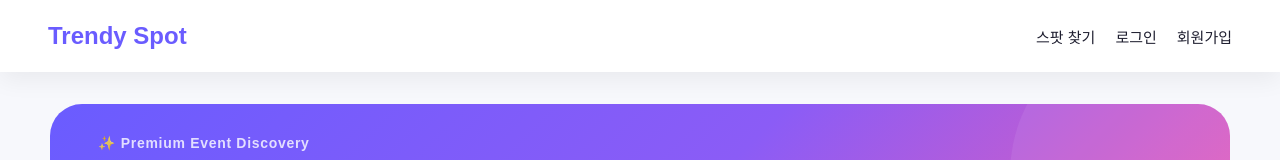
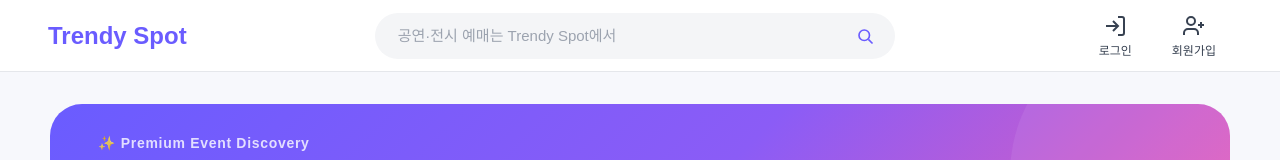
Before and after one commit to TrendySpot/frontend, a React (Create React App) app: page / in a window 1280 px wide. Shown: the top 160 px of the page. Built offline with nearby package versions, Linux system fonts and the light colour scheme; no server answers; a web font is replaced by a local one.

Commit message:
feat: 헤더 리디자인 및 검색 키워드 연동

```diff
--- a/src/components/layout/Header.css
+++ b/src/components/layout/Header.css
@@ -8,38 +8,101 @@
   position: sticky;
   top: 0;
   z-index: 20;
-  box-shadow: 0 8px 24px rgba(0, 0, 0, 0.06);
+  border-bottom: 1px solid #e5e7eb;
+  gap: 32px;
 }
 
+/* 로고 */
 .logo {
   font-size: 24px;
   font-weight: 900;
   color: #6a5cff;
+  white-space: nowrap;
+  flex-shrink: 0;
 }
 
+/* 검색창 */
+.header-search {
+  flex: 1;
+  max-width: 520px;
+  display: flex;
+  align-items: center;
+  background: #f4f5f7;
+  border-radius: 999px;
+  padding: 0 20px;
+  gap: 10px;
+  height: 46px;
+  border: 1.5px solid transparent;
+  transition: border-color 0.15s;
+}
+
+.header-search:focus-within {
+  border-color: #6a5cff;
+  background: white;
+}
+
+.header-search input {
+  flex: 1;
+  border: none;
+  background: transparent;
+  font-size: 15px;
+  color: #1e1e2f;
+  outline: none;
+  font-family: inherit;
+}
+
+.header-search input::placeholder {
+  color: #9ca3af;
+}
+
+.search-btn {
+  border: none;
+  background: transparent;
+  cursor: pointer;
+  color: #6a5cff;
+  display: flex;
+  align-items: center;
+  padding: 0;
+  flex-shrink: 0;
+}
+
+/* 우측 메뉴 */
 .nav {
   display: flex;
   align-items: center;
-  gap: 20px;
+  gap: 8px;
+  flex-shrink: 0;
 }
 
-.nav a {
-  font-size: 15px;
+.nav-icon-item {
+  display: flex;
+  flex-direction: column;
+  align-items: center;
+  gap: 3px;
+  padding: 6px 16px;
+  color: #374151;
+  font-size: 12px;
   font-weight: 500;
-  color: #1e1e2f;
-  transition: color 0.15s;
+  text-decoration: none;
+  border-radius: 8px;
+  transition:
+    color 0.15s,
+    background 0.15s;
+  cursor: pointer;
 }
 
-.nav a:hover { color: #6a5cff; }
+.nav-icon-item svg {
+  width: 24px;
+  height: 24px;
+}
 
-.nav button {
-  border: 0;
+.nav-icon-item:hover {
+  color: #6a5cff;
+  background: #f0eeff;
+}
+
+.nav-btn {
+  border: none;
   background: transparent;
-  font-size: 15px;
-  font-weight: 500;
-  color: #1e1e2f;
-  cursor: pointer;
   font-family: inherit;
 }
-
-.nav button:hover { color: #6a5cff; }
--- a/src/components/layout/Header.jsx
+++ b/src/components/layout/Header.jsx
@@ -1,3 +1,4 @@
+import { useState } from "react";
 import { Link, useNavigate } from "react-router-dom";
 import { useAuth } from "../../context/AuthContext";
 import { useWishlist } from "../../context/WishlistContext";
@@ -8,29 +9,133 @@ const Header = () => {
   const navigate = useNavigate();
   const { member, isLoggedIn, logout } = useAuth();
   const { clear } = useWishlist();
+  const [searchValue, setSearchValue] = useState("");
 
   const handleLogout = async () => {
-    try { await AxiosApi.logout(); } catch {}
+    try {
+      await AxiosApi.logout();
+    } catch {}
     logout();
     clear();
     navigate("/");
   };
 
+  const handleSearch = (e) => {
+    e.preventDefault();
+    const params = new URLSearchParams();
+    if (searchValue.trim()) params.set("keyword", searchValue.trim());
+    navigate(params.toString() ? `/search?${params}` : "/search");
+  };
+
   return (
     <header className="header">
-      <Link to="/" className="logo">Trendy Spot</Link>
+      <Link to="/" className="logo">
+        Trendy Spot
+      </Link>
+
+      <form className="header-search" onSubmit={handleSearch}>
+        <input
+          type="text"
+          placeholder="공연·전시 예매는 Trendy Spot에서"
+          value={searchValue}
+          onChange={(e) => setSearchValue(e.target.value)}
+        />
+        <button type="submit" className="search-btn" aria-label="검색">
+          <svg
+            width="18"
+            height="18"
+            viewBox="0 0 24 24"
+            fill="none"
+            stroke="currentColor"
+            strokeWidth="2.2"
+          >
+            <circle cx="11" cy="11" r="7" />
+            <line x1="16.5" y1="16.5" x2="22" y2="22" />
+          </svg>
+        </button>
+      </form>
+
       <nav className="nav">
-        <Link to="/search">스팟 찾기</Link>
         {isLoggedIn ? (
           <>
-            <Link to="/mypage">{member?.nickname || "마이페이지"}</Link>
-            {member?.role === "ROLE_ADMIN" && <Link to="/admin">관리자</Link>}
-            <button onClick={handleLogout}>로그아웃</button>
+            <Link to="/mypage" className="nav-icon-item">
+              <svg
+                width="24"
+                height="24"
+                viewBox="0 0 24 24"
+                fill="none"
+                stroke="currentColor"
+                strokeWidth="2"
+              >
+                <path d="M20 21v-2a4 4 0 0 0-4-4H8a4 4 0 0 0-4 4v2" />
+                <circle cx="12" cy="7" r="4" />
+              </svg>
+              <span>마이</span>
+            </Link>
+            {member?.role === "ROLE_ADMIN" && (
+              <Link to="/admin" className="nav-icon-item">
+                <svg
+                  width="24"
+                  height="24"
+                  viewBox="0 0 24 24"
+                  fill="none"
+                  stroke="currentColor"
+                  strokeWidth="2"
+                >
+                  <path d="M12 2l3.09 6.26L22 9.27l-5 4.87 1.18 6.88L12 17.77l-6.18 3.25L7 14.14 2 9.27l6.91-1.01L12 2z" />
+                </svg>
+                <span>관리자</span>
+              </Link>
+            )}
+            <button onClick={handleLogout} className="nav-icon-item nav-btn">
+              <svg
+                width="24"
+                height="24"
+                viewBox="0 0 24 24"
+                fill="none"
+                stroke="currentColor"
+                strokeWidth="2"
+              >
+                <path d="M9 21H5a2 2 0 0 1-2-2V5a2 2 0 0 1 2-2h4" />
+                <polyline points="16 17 21 12 16 7" />
+                <line x1="21" y1="12" x2="9" y2="12" />
+              </svg>
+              <span>로그아웃</span>
+            </button>
           </>
         ) : (
           <>
-            <Link to="/login">로그인</Link>
-            <Link to="/signup">회원가입</Link>
+            <Link to="/login" className="nav-icon-item">
+              <svg
+                width="24"
+                height="24"
+                viewBox="0 0 24 24"
+                fill="none"
+                stroke="currentColor"
+                strokeWidth="2"
+              >
+                <path d="M15 3h4a2 2 0 0 1 2 2v14a2 2 0 0 1-2 2h-4" />
+                <polyline points="10 17 15 12 10 7" />
+                <line x1="15" y1="12" x2="3" y2="12" />
+              </svg>
+              <span>로그인</span>
+            </Link>
+            <Link to="/signup" className="nav-icon-item">
+              <svg
+                width="24"
+                height="24"
+                viewBox="0 0 24 24"
+                fill="none"
+                stroke="currentColor"
+                strokeWidth="2"
+              >
+                <path d="M16 21v-2a4 4 0 0 0-4-4H6a4 4 0 0 0-4 4v2" />
+                <circle cx="9" cy="7" r="4" />
+                <line x1="19" y1="8" x2="19" y2="14" />
+                <line x1="22" y1="11" x2="16" y2="11" />
+              </svg>
+              <span>회원가입</span>
+            </Link>
           </>
         )}
       </nav>
--- a/src/pages/SearchPage.jsx
+++ b/src/pages/SearchPage.jsx
@@ -32,25 +32,28 @@ const SearchPage = () => {
     setFree,
     sort,
     setSort,
+    keyword,
+    setKeyword,
     toQueryParams,
   } = useFilter();
   const [localArea, setLocalArea] = useState(area || "전체");
+  const [localDate, setLocalDate] = useState(date || "");
   const [spots, setSpots] = useState([]);
   const [loading, setLoading] = useState(false);
   const [page, setPage] = useState(0);
   const [totalPages, setTotalPages] = useState(1);
   const [total, setTotal] = useState(0);
   const [ready, setReady] = useState(false);
-  const [localDate, setLocalDate] = useState(date || "");
 
   useEffect(() => {
     const st = searchParams.get("spotType");
     const areaParam = searchParams.get("area");
     const dateParam = searchParams.get("date");
+    const kwParam = searchParams.get("keyword");
 
-    if (st) {
-      setSpotType(st);
-    }
+    if (st) setSpotType(st);
+    if (kwParam) setKeyword(kwParam);
+    else setKeyword("");
 
     if (areaParam) {
       setLocalArea(areaParam);
@@ -69,7 +72,7 @@ const SearchPage = () => {
     }
 
     setReady(true);
-  }, [searchParams, setArea, setSpotType, setDate]);
+  }, [searchParams, setArea, setSpotType, setDate, setKeyword]);
 
   const fetchSpots = useCallback(
     async (p = 0) => {
@@ -92,7 +95,7 @@ const SearchPage = () => {
       }
       // eslint-disable-next-line react-hooks/exhaustive-deps
     },
-    [area, spotType, free, sort, date],
+    [area, spotType, free, sort, date, keyword, toQueryParams],
   );
 
   useEffect(() => {
@@ -104,6 +107,24 @@ const SearchPage = () => {
     <div className="search-page">
       <aside className="filter-sidebar">
         <h2>필터</h2>
+
+        {/* 키워드 표시 */}
+        {keyword && (
+          <div
+            style={{
+              marginBottom: 16,
+              padding: "10px 14px",
+              background: "#f0eeff",
+              borderRadius: 12,
+              fontSize: 14,
+              color: "#534AB7",
+              fontWeight: 600,
+            }}
+          >
+            🔍 "{keyword}" 검색 결과
+          </div>
+        )}
+
         <div className="filter-group">
           <label>지역</label>
           <select
@@ -152,7 +173,6 @@ const SearchPage = () => {
             </button>
           ))}
         </div>
-
         <div className="filter-group">
           <label>날짜</label>
           <input
@@ -189,7 +209,13 @@ const SearchPage = () => {
                   boxShadow: "0 18px 38px rgba(29,29,47,0.08)",
                 }}
               >
-                <div style={{ height: 220, background: "#f1f2f6" }} />
+                <div
+                  style={{
+                    height: 220,
+                    background: "#f1f2f6",
+                    animation: "pulse 1.5s infinite",
+                  }}
+                />
                 <div style={{ padding: 22 }}>
                   <div
                     style={{
```
Also changed, not shown: src/pages/DetailPage.jsx (+165 -44 lines).
